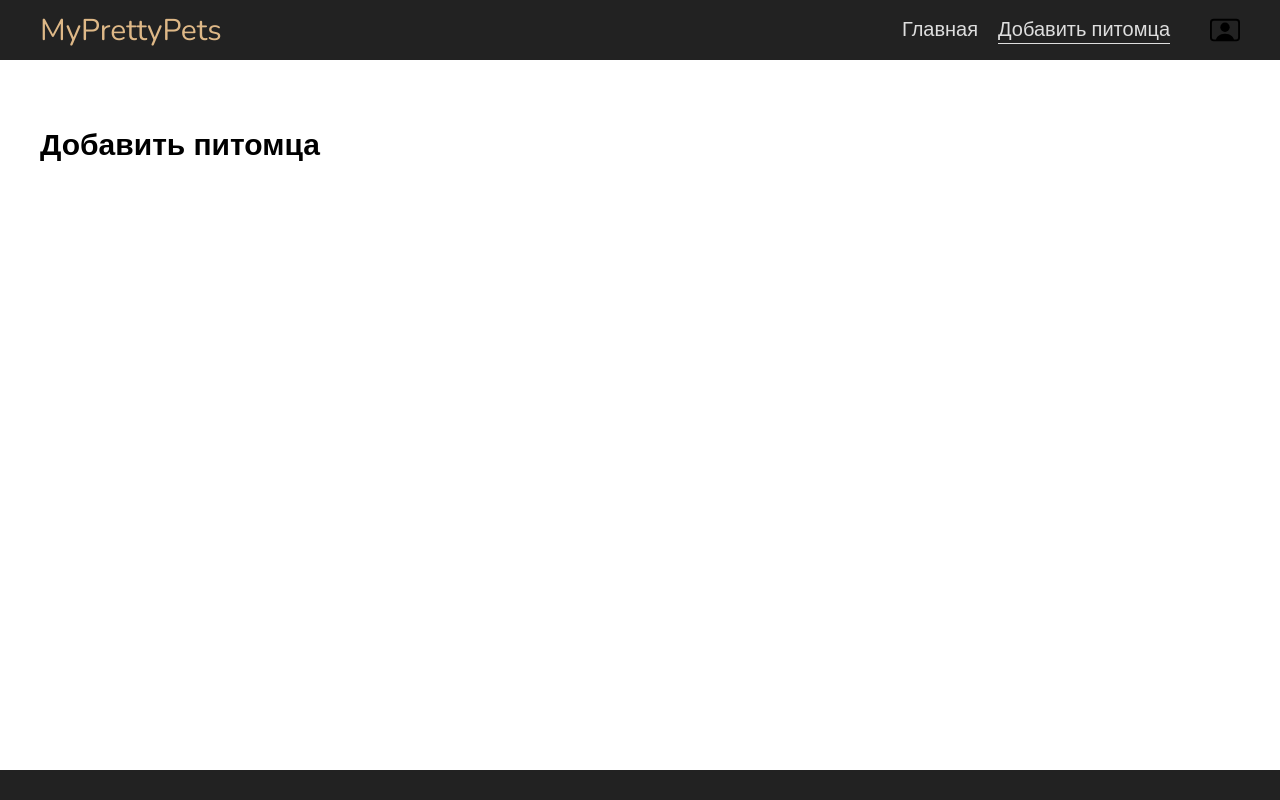
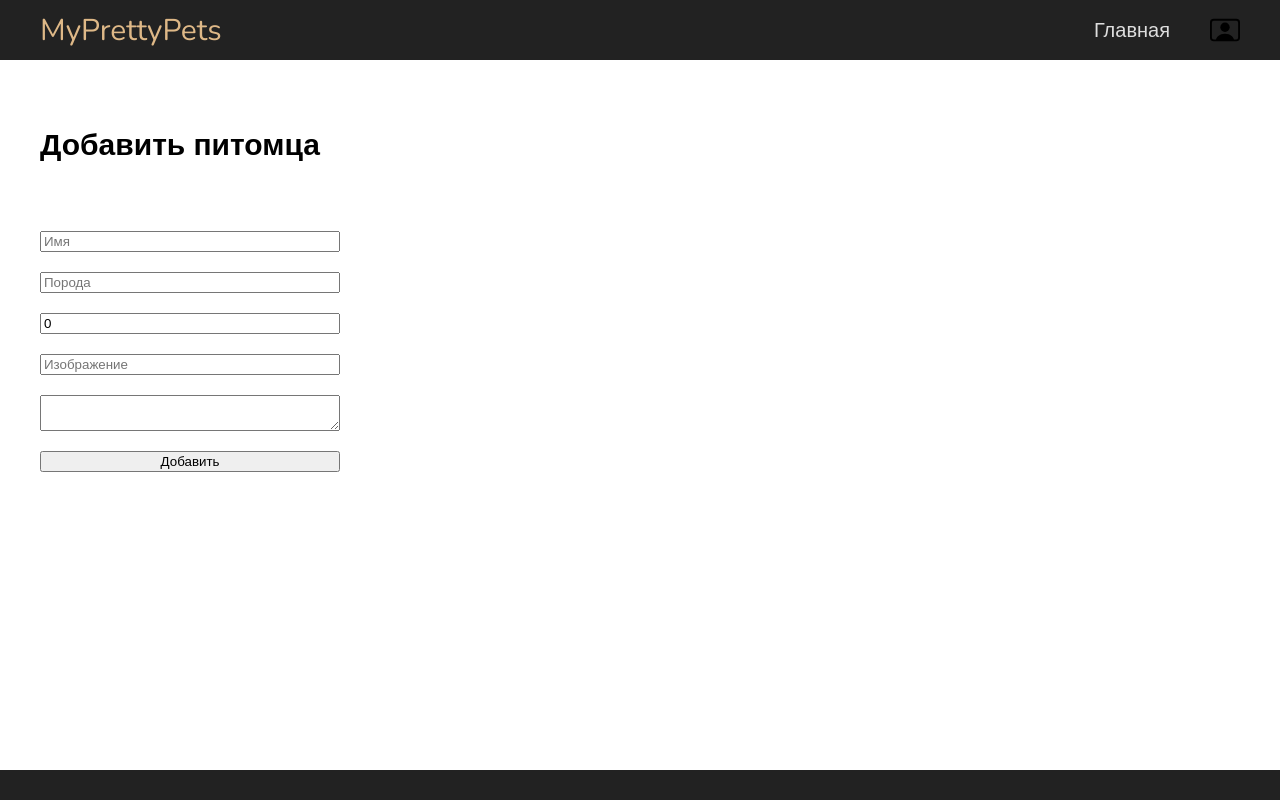
Before and after one commit to Lekso4ka/maxima_gamma_react, a React app: page /add in a window 1280 px wide. Built offline with nearby package versions, Linux system fonts and the light colour scheme.

Commit message:
Добавление питомца

```diff
--- a/src/components/Header/index.jsx
+++ b/src/components/Header/index.jsx
@@ -28,7 +28,7 @@ export const Header = () => {
         <div className="logo">MyPrettyPets</div>
         <nav>
             <NavLink to="/">Главная</NavLink>
-            <NavLink to="/add">Добавить питомца</NavLink>
+            {user && <NavLink to="/add">Добавить питомца</NavLink>}
         </nav>
         {isLogin
             ? <div className="user">
--- a/src/pages/Form.jsx
+++ b/src/pages/Form.jsx
@@ -2,8 +2,72 @@ import React, {useState, useEffect, useContext} from "react";
 
 import Ctx from "../context";
 
+/*
+      "type": "собака / кошка / хомяк / попугай / лошадь / змея",
+      "gender": "Самка / Самец (female/male)"
+
+*/
+
 export const Form = () => {
+    const [body, setBody] = useState({
+        name: "",
+        type: "dog",
+        breed: "",
+        gender: "male",
+        age: 0,
+        image: "",
+        description: ""
+    })
+    const {api} = useContext(Ctx)
+
+
+    const updVal = (key, val) => {
+        setBody(prev => ({...prev, [key]: val}))
+    }
+
+    const formHandler = (e) => {
+        e.preventDefault()
+        console.log(body)
+    }
+
     return <>
         <h1>Добавить питомца</h1>
+        <form onSubmit={formHandler} style={{
+            display: "grid",
+            gap: 20,
+            width: 300
+        }}>
+            <input
+                type="text"
+                placeholder="Имя"
+                value={body.name}
+                onChange={(e) => updVal("name", e.target.value)}
+            />
+            <input
+                type="text"
+                placeholder="Порода"
+                value={body.breed}
+                onChange={(e) => updVal("breed", e.target.value)}
+            />
+            <input
+                type="number"
+                placeholder="Возраст"
+                min={0}
+                max={99}
+                value={body.age}
+                onChange={(e) => updVal("age", e.target.value)}
+            />
+            <input
+                type="url"
+                placeholder="Изображение"
+                value={body.image}
+                onChange={(e) => updVal("image", e.target.value)}
+            />
+            <textarea
+                value={body.description}
+                onChange={(e) => updVal("description", e.target.value)}
+            />
+            <button>Добавить</button>
+        </form>
     </>
 }
```
